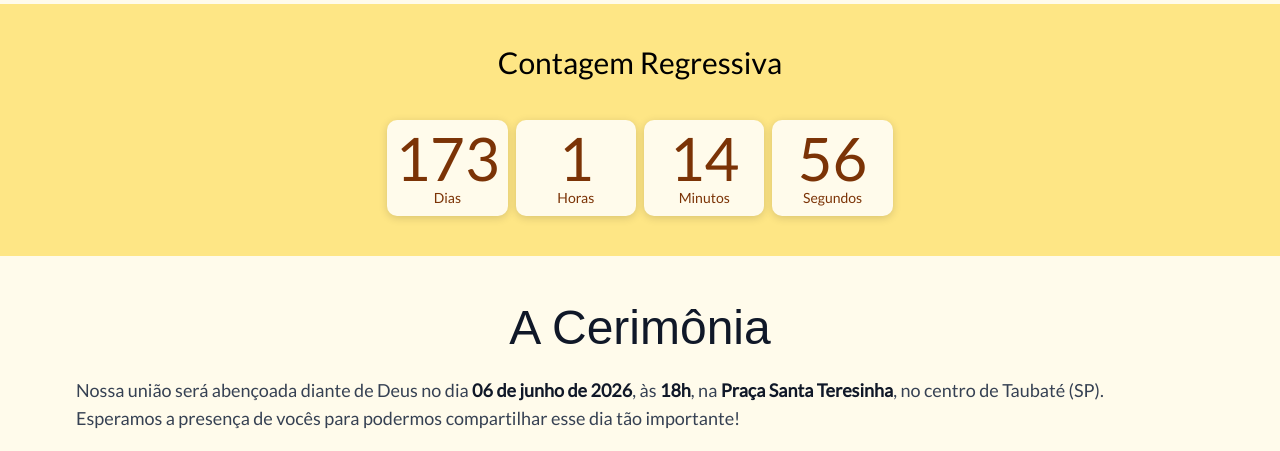
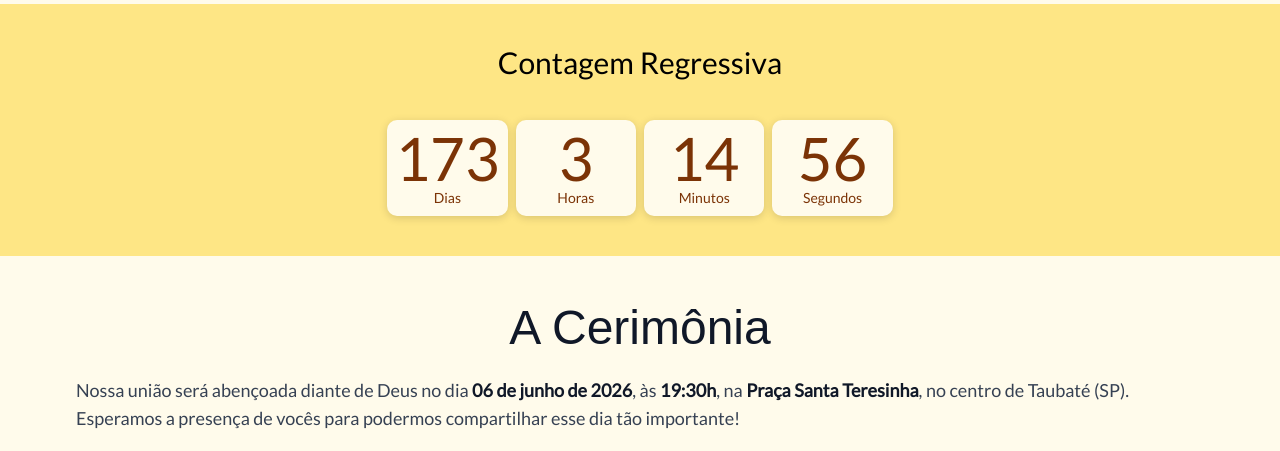
Before and after one commit to Guilhsouza/casamento-suelen-andre, a Next.js app: page / in a window 1280 px wide. Shown: the part 1020-1471 px from the top of the page. Built offline with nearby package versions, Linux system fonts and the light colour scheme; no server answers; a web font is replaced by a local one.

Commit message:
ajustando horário da cerimonia e do contador

```diff
--- a/app/react-components/Cerimonia.tsx
+++ b/app/react-components/Cerimonia.tsx
@@ -9,7 +9,7 @@ export default function Cerimonia() {
             < h3 className={`text-4xl lg:text-5xl mt-12 mb-6 text-center text-gray-900 ${imperialScript.className}`
             }>A Cerimônia</h3 >
             <p className={`text-md lg:text-lg text-justify mx-5 text-gray-700 sm:px-14 ${lato.className}`}>
-                Nossa união será abençoada diante de Deus no dia <strong>06 de junho de 2026</strong>, às <strong>18h</strong>, na <strong>Praça Santa Teresinha</strong>,
+                Nossa união será abençoada diante de Deus no dia <strong>06 de junho de 2026</strong>, às <strong>19:30h</strong>, na <strong>Praça Santa Teresinha</strong>,
                 no centro de Taubaté (SP). <br /> Esperamos a presença de vocês para podermos compartilhar esse dia tão importante!</p>
 
             <div>
--- a/app/react-components/Countdown.tsx
+++ b/app/react-components/Countdown.tsx
@@ -12,7 +12,7 @@ export function Countdown() {
     const [isOver, setIsOver] = useState(false);
 
     useEffect(() => {
-        const countDownDate = new Date("June 6, 2026 18:00:00").getTime();
+        const countDownDate = new Date("June 6, 2026 20:00:00").getTime();
 
         const interval = setInterval(() => {
             const now = Date.now();
```
